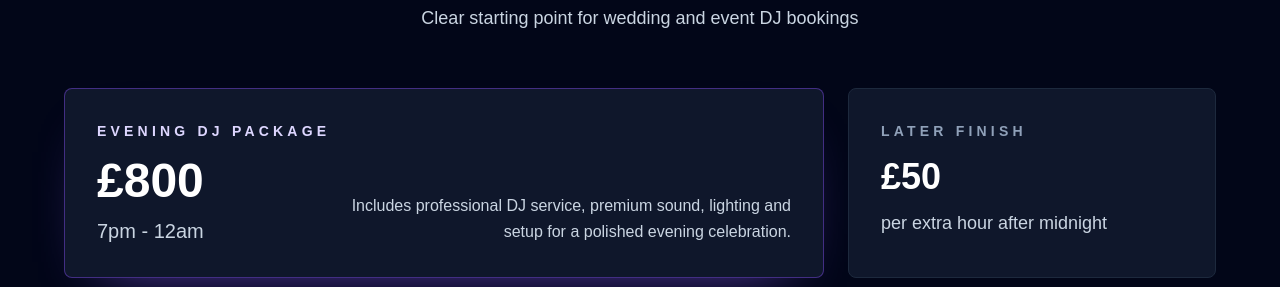
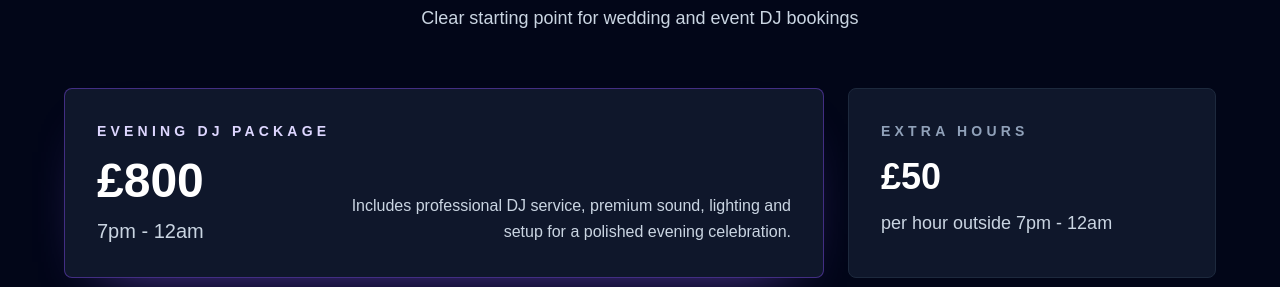
Before and after one commit to heaparties-ne/heaparties, a Next.js app: page / in a window 1280 px wide. Shown: the part 4300-4587 px from the top of the page. Built offline with nearby package versions, Linux system fonts and the light colour scheme.

Commit message:
Clarify extra hours pricing

```diff
--- a/app/page.tsx
+++ b/app/page.tsx
@@ -453,11 +453,11 @@ export default function Home() {
 
             <div className="rounded-lg border border-slate-800 bg-slate-900 p-8">
               <p className="mb-4 text-sm font-semibold uppercase tracking-[0.3em] text-slate-400">
-                Later finish
+                Extra hours
               </p>
               <p className="text-4xl font-bold text-white">£50</p>
               <p className="mt-3 text-lg font-light text-slate-300">
-                per extra hour after midnight
+                per hour outside 7pm - 12am
               </p>
             </div>
           </div>
```
